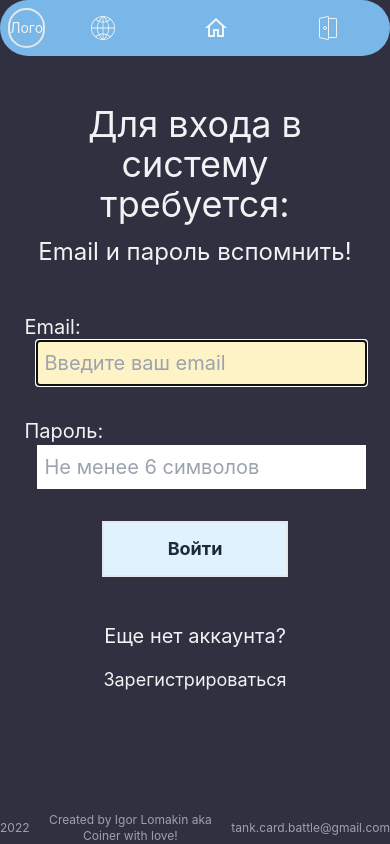
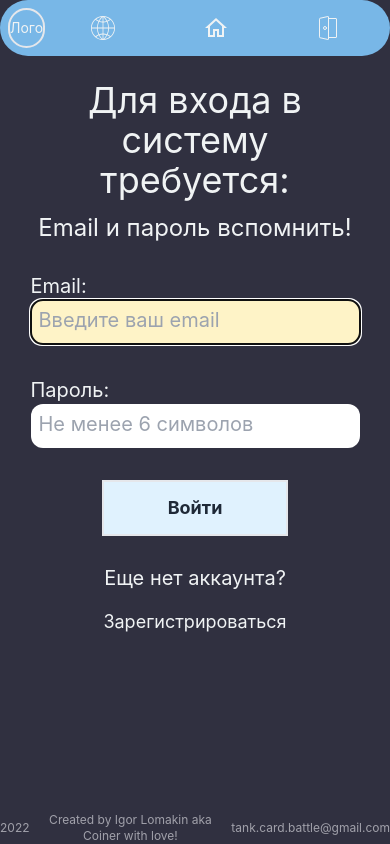
Before and after one commit to CoinerLo/desk_game, a React (Create React App) app: page /login in a window 390 px wide. Built offline with nearby package versions, Linux system fonts and the light colour scheme; no server answers.

Commit message:
fix styles FormLogin component v0.1.6

```diff
--- a/src/components/FormLogin/formLogin.module.scss
+++ b/src/components/FormLogin/formLogin.module.scss
@@ -1,26 +1,23 @@
 .formLogin {
-  @apply container flex justify-center items-center h-1/2 text-xl;
+  @apply container flex justify-center items-center w-full xs:h-1/2 text-xl;
 
   form {
-    @apply flex flex-col m-6;
+    @apply flex flex-col xs:w-1/2 items-center m-6;
   }
 
   input {
-    @apply ml-3 p-2 text-black focus:bg-amber-100;
+    @apply xs:w-9/12 h-11 p-2 pb-3 rounded-xl
+      text-black focus:bg-amber-100;
   }
 
   label {
-    @apply flex-col
-      max-w-max xs:p-3 my-1 mx-auto /* Есть проблем в mozila */
-      h-24 xs:h-20 box-border text-left;
-
-    input[type="email"] {
-      @apply xs:ml-8;
-    }
+    @apply flex-col xs:flex xs:flex-row xs:justify-between items-center
+      xs:w-96 h-24 xs:h-20
+      relative xs:p-3 my-1 mx-6 text-left;
   }
 
   span {
-    @apply block text-sm text-rose-600 text-center;
+    @apply absolute xs:-bottom-1 xs:right-10 block text-sm text-rose-600;
   }
 
   button {
--- a/src/components/FormLogin/index.jsx
+++ b/src/components/FormLogin/index.jsx
@@ -54,8 +54,8 @@ const FormLogin = ({ title, handlerSubmit }) => {
     <section className={styles.formLogin}>
       <form onSubmit={handleSubmit(handlerSubmit)}>
         {errorAuth && <h1 className={styles.formLogin_error_message}>{errorAuthUser(errorAuth)}</h1>}
-        <label  htmlFor="email">
-          Email:
+        <label htmlFor="email">
+          <p>Email:</p>
           <input
             id="email"
             type="email"
@@ -73,7 +73,7 @@ const FormLogin = ({ title, handlerSubmit }) => {
           {errors.email && <span>{errors?.email?.message || "Ошибка в email!"}</span>}
         </label>
         <label htmlFor="password">
-          Пароль:
+          <p>Пароль:</p>
           <input
             id="password"
             type="password"
--- a/src/components/Login/login.module.scss
+++ b/src/components/Login/login.module.scss
@@ -1,7 +1,7 @@
 .login {
   @apply h-full p-6;
   &_title {
-    @apply text-4xl mt-6 xs:mt-14;
+    @apply text-4xl xs:mt-14;
   }
 
   h3 {
--- a/src/components/SignUp/signup.module.scss
+++ b/src/components/SignUp/signup.module.scss
@@ -1,7 +1,7 @@
 .signup {
   @apply h-full p-6;
   h1 {
-    @apply text-4xl mt-14;
+    @apply text-4xl xs:mt-14;
   }
 
   h3 {
```
